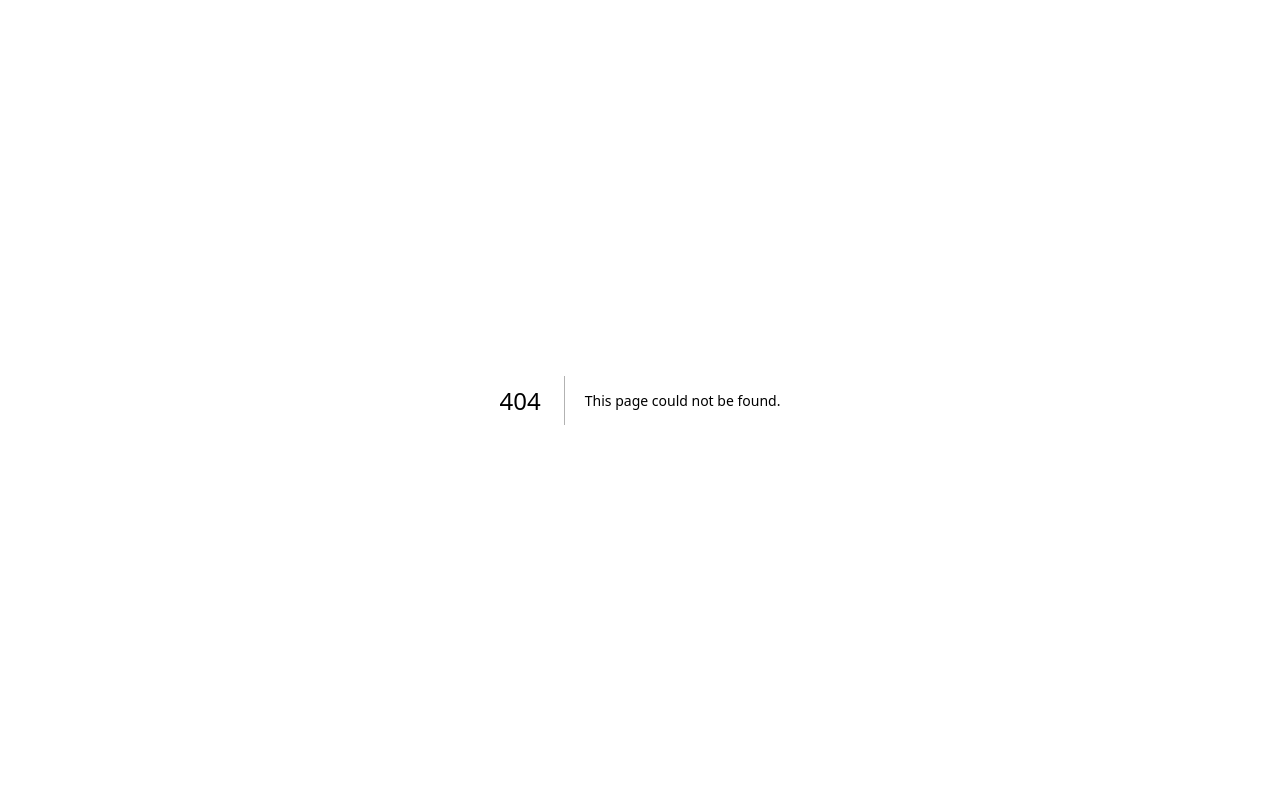
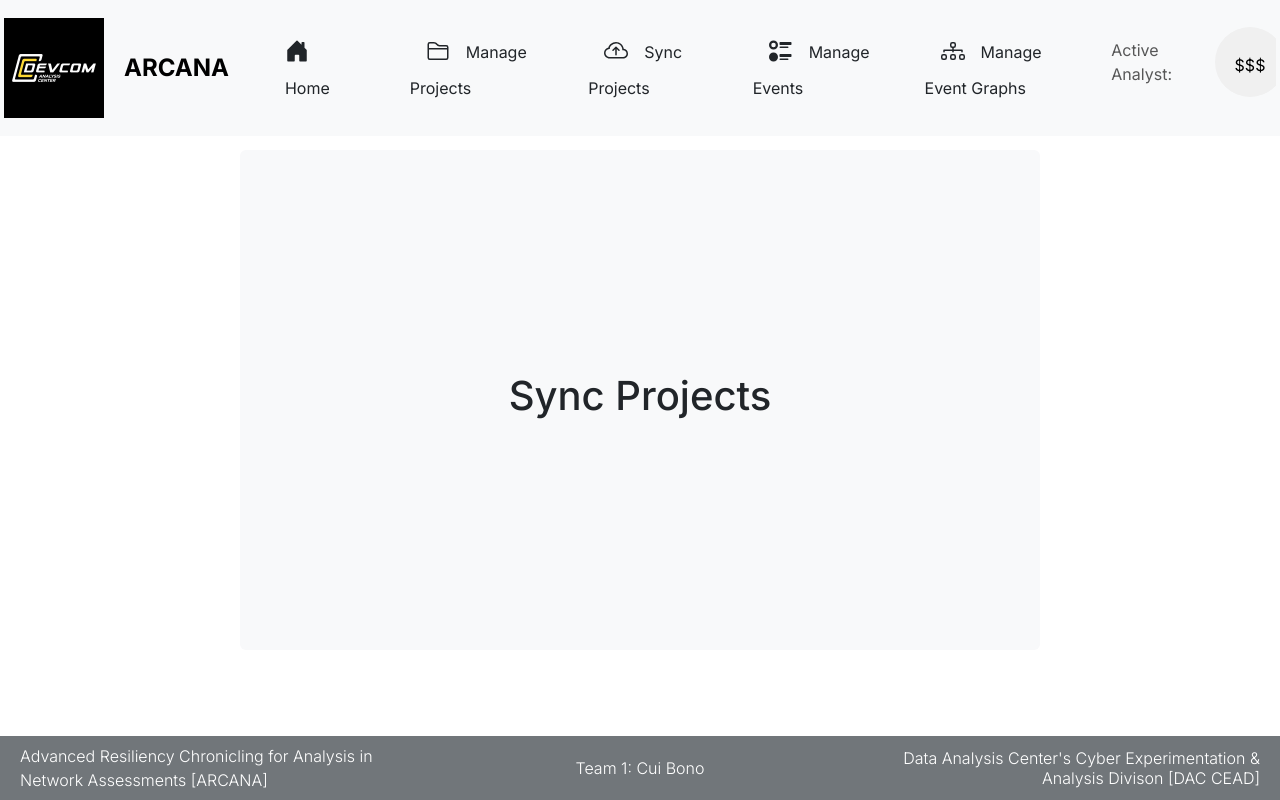
Before and after one commit to jordag18/capstone-project-ARCANA, a Next.js app in the folder frontend/arcana/: page /dashboard/syncProjects in a window 1280 px wide. Before the commit this address had no page. Built offline with nearby package versions, Linux system fonts and the light colour scheme.

Commit message:
added sync projects to dashboard

```diff
--- a/frontend/arcana/app/components/navItems.tsx
+++ b/frontend/arcana/app/components/navItems.tsx
@@ -42,7 +42,7 @@ export function NavBarItems() {
           <IconLink
             icon={<CloudArrowUp />}
             linkName="Sync Projects"
-            link="/dashboard/manageProjects"
+            link="/dashboard/syncProjects"
           />
           <IconLink
             icon={<UiRadios />}
--- /dev/null
+++ b/frontend/arcana/app/dashboard/syncProjects/layout.tsx
@@ -0,0 +1,21 @@
+import type { Metadata } from 'next'
+
+
+export const metadata: Metadata = {
+    title: 'ARCANA-Sync-Projects',
+    description: '',
+}
+
+export default function SyncProjectsLayout({
+    children,
+  }: {
+    children: React.ReactNode;
+  }) {
+    return (
+        <>
+            <main className="flex min-h-screen flex-col items-center justify-between p-24">
+                {children}
+            </main>
+        </>
+    );
+  }
--- /dev/null
+++ b/frontend/arcana/app/dashboard/syncProjects/page.tsx
@@ -0,0 +1,21 @@
+'use client';
+import React from "react";
+import NavBar from "../../components/navbar"; // Update the import statement to use lowercase 'navbar'
+import Footer from "../../components/footer";
+import Container from 'react-bootstrap/Container';
+
+const SyncProjectsPage = () => {
+    return (
+        <div>
+            {/** //<ThemeHandler /> */}
+            <NavBar />
+            <div className="flex min-h-screen flex-col items-center justify-between p-24">
+                <Container className="d-flex justify-content-center align-items-center position-absolute top-50 start-50 translate-middle rounded bg-light" style={{ width: '800px', height: '500px' }}>
+                    <h1>Sync Projects</h1>
+                </Container>
+            </div>
+            <Footer />
+        </div>
+    );
+}
+export default SyncProjectsPage;
```
